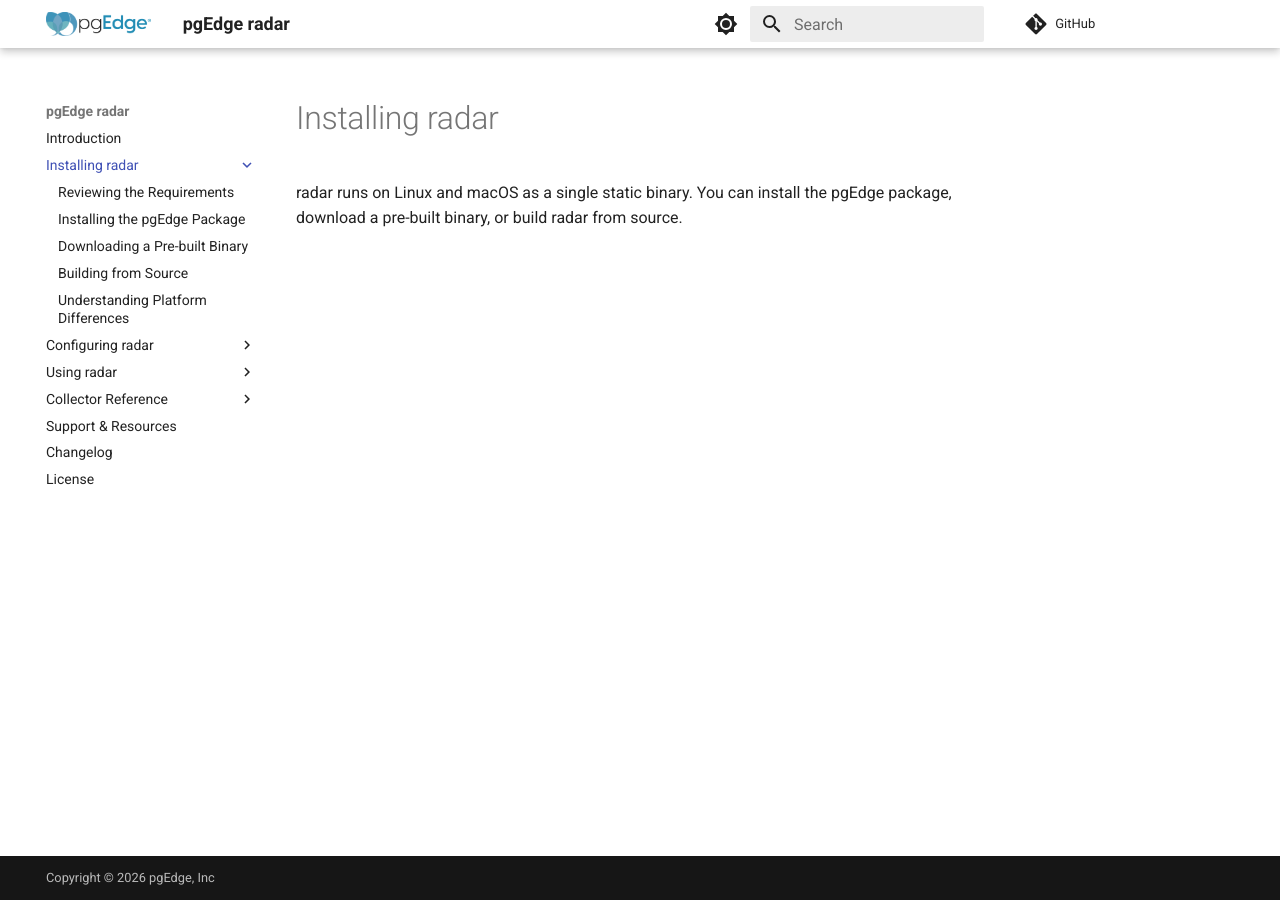
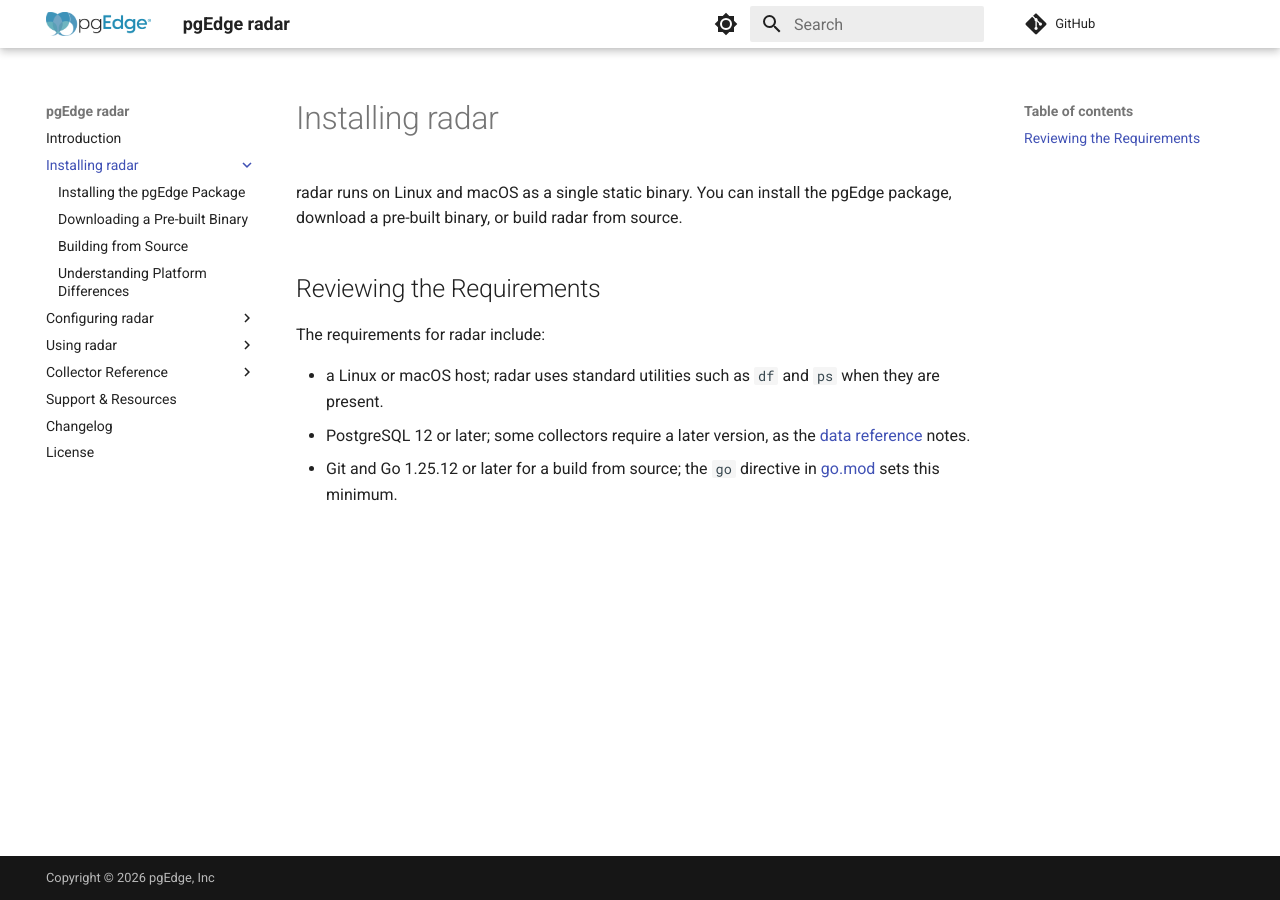
Before and after one commit to pgEdge/radar, an MkDocs documentation site: the page built from docs/installing/index.md, in a window 1280 px wide. Built offline with MkDocs 1.6.1 and Material for MkDocs 9.7.7, drawn with Linux system fonts in a browser that asks for light colours; comment, search, counter and statistics services are not loaded.

Commit message:
docs: fold the requirements into the Installing radar page

```diff
--- a/docs/installing/index.md
+++ b/docs/installing/index.md
@@ -2,3 +2,14 @@
 
 radar runs on Linux and macOS as a single static binary. You can install the
 pgEdge package, download a pre-built binary, or build radar from source.
+
+## Reviewing the Requirements
+
+The requirements for radar include:
+
+- a Linux or macOS host; radar uses standard utilities such as `df` and `ps`
+  when they are present.
+- PostgreSQL 12 or later; some collectors require a later version, as the
+  [data reference](../collector_reference/index.md) notes.
+- Git and Go 1.25.12 or later for a build from source; the `go` directive in
+  [go.mod](https://github.com/pgEdge/radar/blob/main/go.mod) sets this minimum.
--- a/mkdocs.yml
+++ b/mkdocs.yml
@@ -54,7 +54,6 @@ nav:
   - Introduction: index.md
   - Installing radar:
       - installing/index.md
-      - Reviewing the Requirements: installing/requirements.md
       - Installing the pgEdge Package: installing/pgedge_package.md
       - Downloading a Pre-built Binary: installing/prebuilt_binary.md
       - Building from Source: installing/building_from_source.md
```
Also changed, not shown: README.md (+2 -2 lines), docs/installing/requirements.md (deleted, +0 -10 lines).
